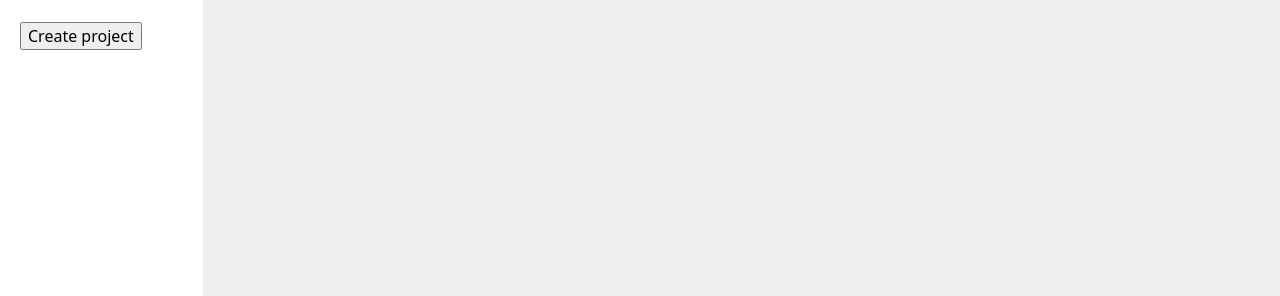
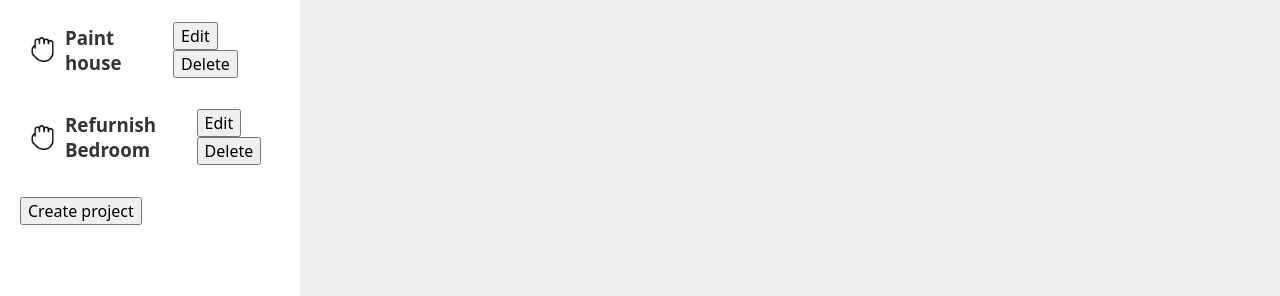
Before and after one commit to niklonberg/Top-todolist-ts, a website built with webpack: page src/index-template.html in a window 1280 px wide. Shown: the part 504-800 px from the top of the page. Built offline with nearby package versions, Linux system fonts and the light colour scheme; files whose address does not match are found by name.

Commit message:
add createDragIcon, createListContainers, createEditActionsContainer, createListDetailsContainer helper functions for createListItemFromObject

```diff
--- a/src/components/css/list-item.css
+++ b/src/components/css/list-item.css
@@ -21,7 +21,7 @@
   }
 
   .toggle-complete-btn.checked {
-    background-image: url(../images/check-mark.png);
+    background-image: url(/src/images/check-mark.png);
     background-size: 100%;
     background-repeat: no-repeat;
     border-radius: 50%;
@@ -30,13 +30,13 @@
   .toggle-important-btn {
     width: 20px;
     height: 20px;
-    background: url(../images/star-outline.png);
+    background: url(/src/images/star-outline.png);
     background-size: contain;
     border: none;
   }
 
   .toggle-important-btn.checked {
-    background-image: url(../images/star.png);
+    background-image: url(/src/images/star.png);
     animation: scaleImpBtn 1s ease-out;
   }
 
--- a/src/components/modules/AppUIManager.ts
+++ b/src/components/modules/AppUIManager.ts
@@ -41,6 +41,8 @@ class AppUIManager {
       this.projectsList.appendChild(createListItemFromObject<Project>(project)),
     );
   }
+
+  renderSelectedGroup() {}
 }
 
 export default AppUIManager;
--- a/src/components/modules/utils/createListItemFromObject.ts
+++ b/src/components/modules/utils/createListItemFromObject.ts
@@ -1,20 +1,58 @@
 import createElement from './createElement';
 import { Project, Todo } from './interfaces';
-// how can i use my Project and Todo interface in the below function
+// how can i use my Project and Todo interface in the createListItemFromObject function
+
+function createListDetailsContainer(object) {
+  const listDetails = createElement<HTMLDivElement>('DIV', 'list-item-details');
+  const title = createElement<HTMLHeadingElement>('H3', 'list-item-title');
+  title.textContent = object.title;
+  listDetails.append(title);
+  return listDetails;
+}
+
+function createEditActionsContainer() {
+  const editActions = createElement<HTMLDivElement>('DIV', 'list-item-edits');
+  const editBtn = createElement('button', 'edit-item');
+  editBtn.textContent = 'Edit';
+  const deleteBtn = createElement('button', 'delete-item');
+  deleteBtn.textContent = 'Delete';
+  editActions.append(editBtn, deleteBtn);
+  return editActions;
+}
+
+function createListContainers(object) {
+  const listDetails = createListDetailsContainer(object);
+  const editActions = createEditActionsContainer();
+
+  return [listDetails, editActions];
+}
+
+function createDragIcon() {
+  const img = createElement<HTMLImageElement>('img');
+  img.src = './src/images/drag.png'; // would like this to always find the img
+  img.alt = '';
+  img.height = 25;
+  img.width = 25;
+  return img;
+}
 
 function createListItemFromObject<T extends Project>(object: T): HTMLLIElement {
   const li = createElement<HTMLLIElement>('LI', 'list-item');
+  const [listDetails, editActions] = createListContainers(object);
 
+  // do project specific things
   if ('projectID' in object) {
-    // do project specific things
-    li.dataset.projectID = object.projectID;
+    li.dataset.project = object.projectID.toString();
+
+    li.appendChild(createDragIcon());
   }
 
+  // do todo specific things
   if ('todoID' in object) {
-    // do todo specific things
+    li.dataset.todo = object.todoID.toString();
   }
 
-  // do general things
+  li.append(listDetails, editActions);
 
   return li;
 }
--- a/src/index.ts
+++ b/src/index.ts
@@ -3,6 +3,8 @@ import ProjectFactory from './components/modules/ProjectFactory';
 import TodoFactory from './components/modules/TodoFactory';
 import ProjectManager from './components/modules/ProjectManager';
 import AppUIManager from './components/modules/AppUIManager';
+
+/* CREATE initAPP() that does all the below */
 
 const { log } = console;
 
--- a/tsconfig.json
+++ b/tsconfig.json
@@ -5,8 +5,8 @@
     "target": "ES6",
     "sourceMap": true,
     "module": "es2015",
-    "esModuleInterop": true,
-    "noImplicitAny": true
+    "esModuleInterop": true
+    /* "noImplicitAny": true */
   },
   "include": ["./src/**/*"]
 }
```
Also changed, not shown: src/images/TaskAlchemy.png (renamed from src/components/images/TaskAlchemy.png), src/images/check-mark.png (renamed from src/components/images/check-mark.png), src/images/drag.png (renamed from src/components/images/drag.png), src/images/inbox.png (renamed from src/components/images/inbox.png), src/images/star-outline.png (renamed from src/components/images/star-outline.png), src/images/star.png (renamed from src/components/images/star.png), src/images/today.png (renamed from src/components/images/today.png), src/images/week.png (renamed from src/components/images/week.png).
